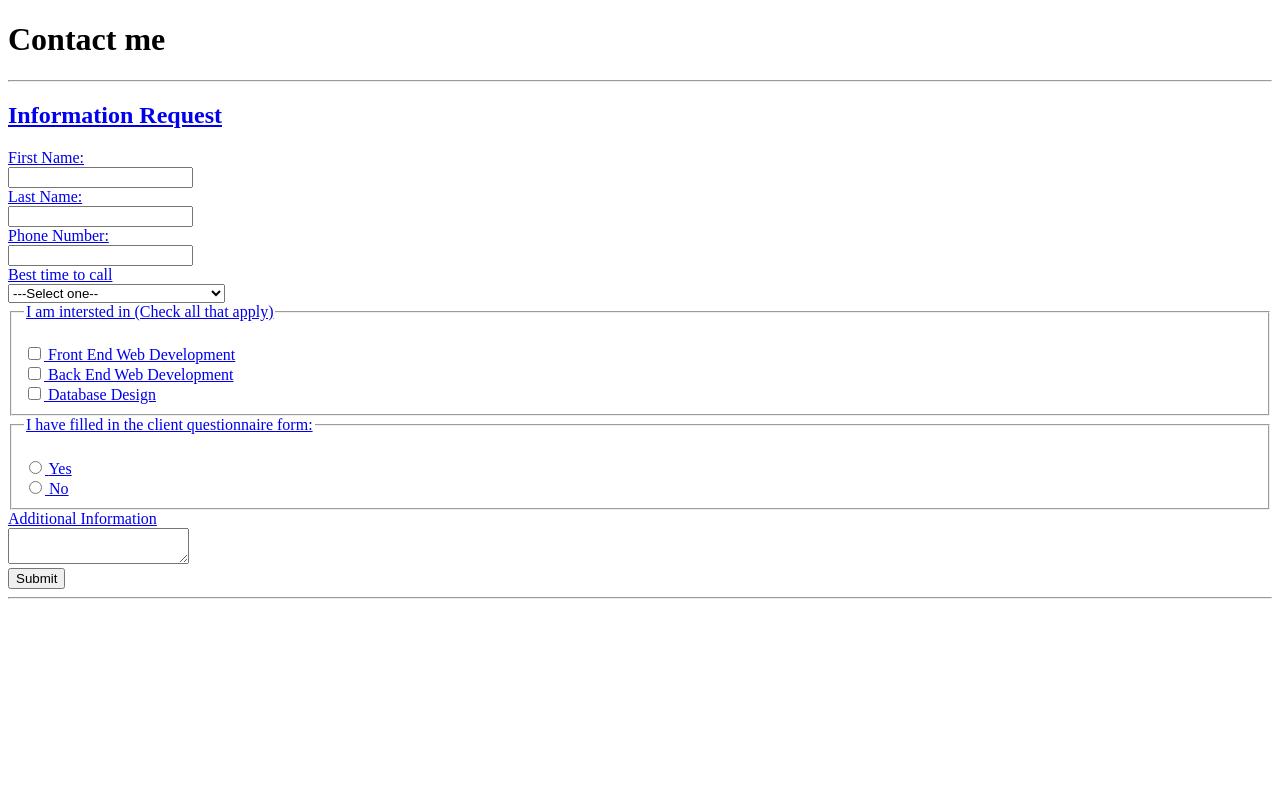
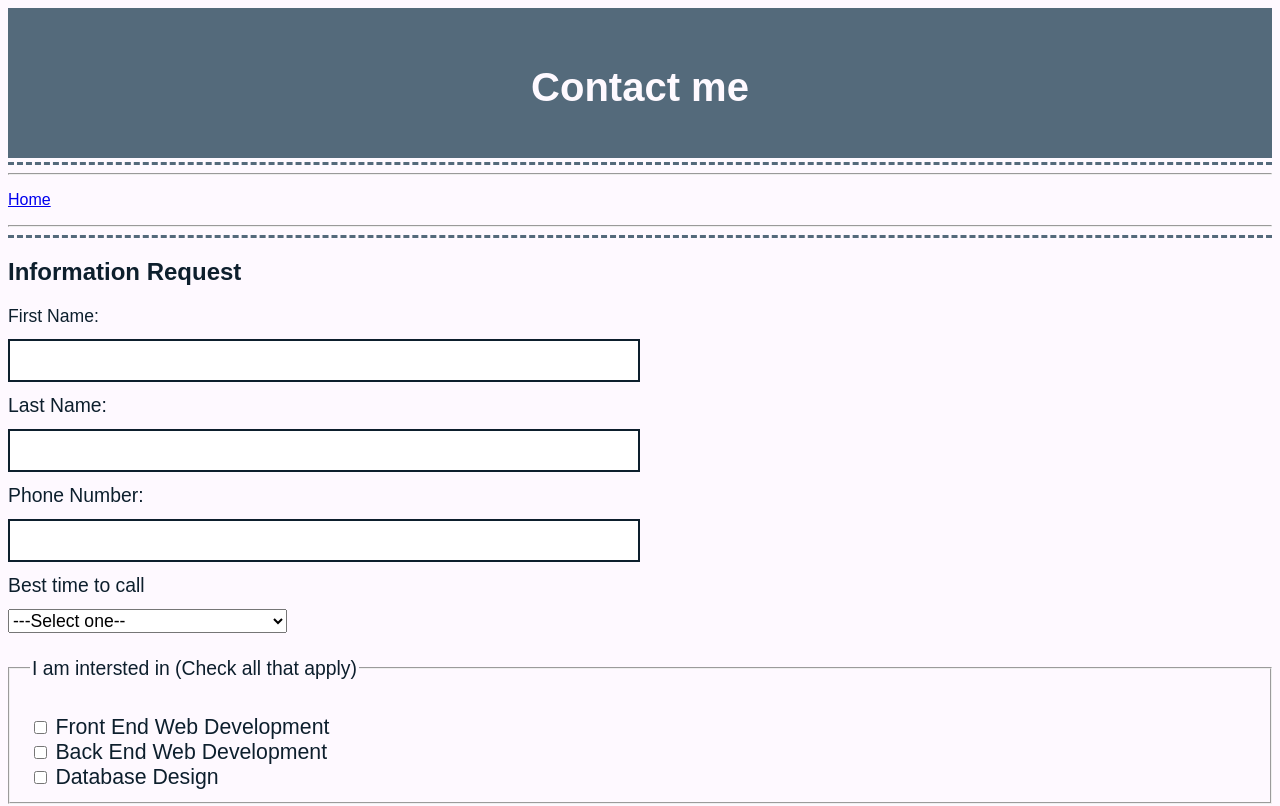
Before and after one commit to virusfree/codealong, a plain HTML site: page contact.html in a window 1280 px wide. Shown: the top 806 px of the page. Drawn offline with Linux system fonts and the light colour scheme.

Commit message:
modification with css

```diff
--- a/contact.html
+++ b/contact.html
@@ -2,13 +2,21 @@
 <html lang="en">
   <head>
     <title>Contact Me</title>
+	<link href="styles/main.css" rel="stylesheet" type="text/css" />
   </head>
   <body>
+	  <header>
       <h1>Contact me</h1>
+	</header>
+	<nav>
+	<hr/>
+      <p><a href="index2.html">Home</a></p>
 	  <hr/>
-      <p><a href="index1.html>Home</a></p>
-	  <hr/>
+	</nav>
+	<section>
 	<h2>Information Request</h2>
+
+	<!-- First Name label and textbox -->
 	<form action="submit.html" method="POST">
 	<label for="Firstname">First Name:</lable><br/>
 	<input type="text" id="firstname" name="firstname"><br/>
@@ -16,6 +24,7 @@
 	<input type="text" id="lastname" name="lastname"><br/>
 	<label for="phone">Phone Number:</label><br/>
 	<input type="text" id="phone" name="phone"><br/>
+	<!-- Dropdown menu -->
 
 	<label for="contact">Best time to call</label><br/>
 
@@ -25,8 +34,7 @@
 	<option value="afternoon">Afternoon(12pm to 5pm Eastren)</option>
 	<option value="evening">Evening(5pm to 8pm Eastren)</option>
 	</select>
-
-
+	<!-- Check list -->
 	<fieldset>
 	<legend>I am intersted in (Check all that apply)</legend><br/>
 	<input type="checkbox" id="front end" name="interesrt" value="Frontend">
@@ -36,7 +44,7 @@
 	<input type="checkbox" id="database" name="interest" value="database">
 	<label for="database">Database Design</label><br/>
 	</fieldset>
-
+	<!-- Radio buttons -->
    <fieldset>
    <legend>I have filled in the client questionnaire form:</legend><br />
    <input type="radio" id="choice1" name="questionnaire" value="yes">
@@ -44,10 +52,16 @@
    <input type="radio" id="choice2" name="questionnaire" value="no">
    <label for="choice2">No</label><br />
    </fieldset>
+   <!-- Textarea -->
    <label for="info">Additional Information</label><br />
    <textarea id="info" name="info"></textarea><br />
    <input type="submit" name="submit" value="Submit">
    </form>
-   <hr/>
+</section>
+
+
+<footer>
+	<p>&copy; 2021 manpreet's portfolio. All rights reserved.</p>
+</footer>
   </body>
 </html
--- /dev/null
+++ b/styles/main.css
@@ -0,0 +1,84 @@
+/*
+Creator: Manpreet
+Date created: Oct.28,2021
+Date last modified:
+*/
+body {
+    background-color: #fef9ff;
+    font-family: arial, helvetica, sans-serif;
+    color: #0d1f2d
+}
+header {
+    background-color: #5b7d87;
+    color: #fef9ff;
+    height:100px;
+    text-align: center;
+    padding: 30px 10px 20px 10px;
+}
+h1 {
+    font-size: 2.5em;
+}
+nav {
+    border-top: 3px dashed #546a7b;
+    border-bottom: 3px dashed #546a7b;
+    margin-top: 4px;
+}
+header, footer {
+    background-color: #546a7b;
+    color: #fef9ff;
+    height: 100px;
+    text-align: center;
+    padding: 30px 10px 20px 10px;
+}
+/* Form styling */
+
+label, fieldset{
+    font-size: 1.1em;
+}
+
+input[type=text] {
+    border: 2px solid #0d1f2d;
+    width: 50%;
+    padding: 8px 8px;
+    margin: 12px 0;
+    box-sizing: border-box;
+    font-size: 1.1em;
+}
+
+fieldset {
+    background-color: #fef9ff;
+    width: 100%;
+    padding: 12px 20px;
+    margin: 12px 0;
+    box-sizing:	border-box;
+}
+
+select, textarea {
+    margin: 12px 0;
+    font-size: 1em;
+}
+
+input[type=submit] {
+    font-size: 1.2em;
+    background-color: #546a7b;
+    color: #fef9ff;
+    padding: 4px 8px;
+}
+
+input[type=submit]:hover {
+    background-color: #f2eded;
+    color: #546a7b;
+    margin:auto;
+}
+
+textarea {
+    width: 100%;
+    height: 200px;
+    padding: 12px 20px;
+    margin: 12px 0;
+    box-sizing: border-box;
+    border: 2px solid #0d1f2d;
+    border-radius: 3px;
+    background-color: #fff;
+    resize: none;
+}
```
Also changed, not shown: index2.html (+5 -9 lines), projects.html (+1 -0 lines), testimonials.html (+1 -0 lines).
